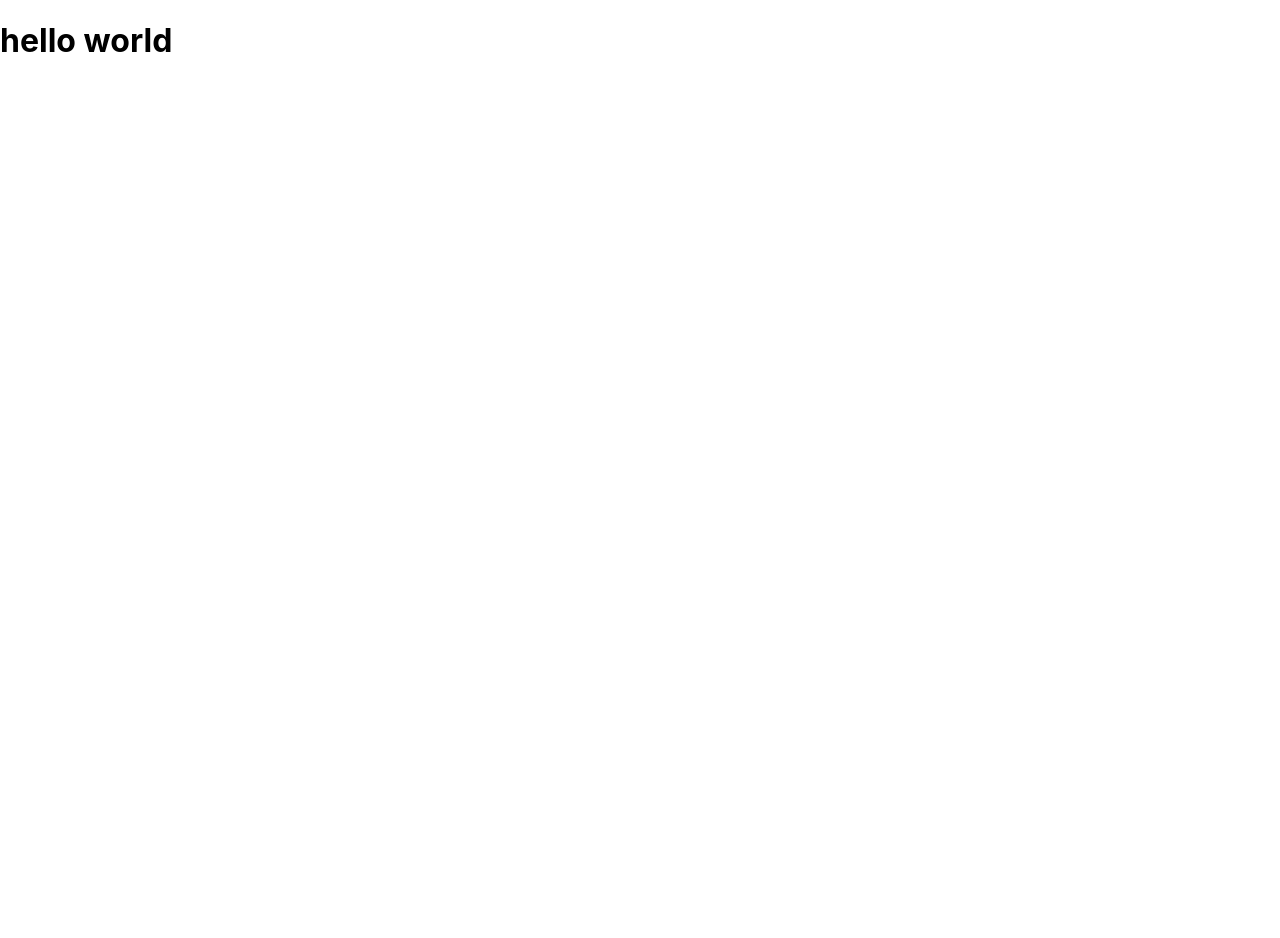
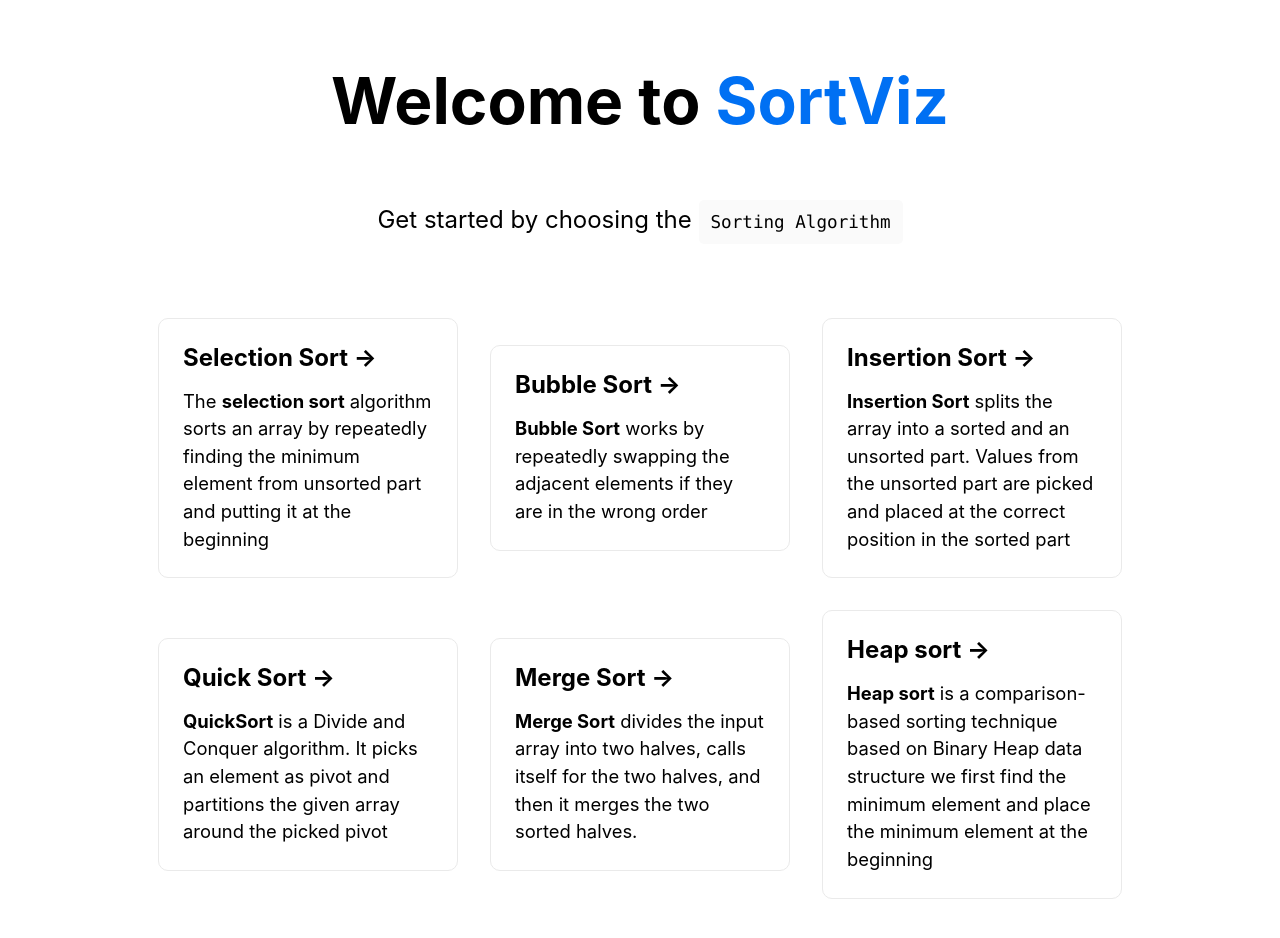
Before and after one commit to Kuro0911/Sorting-Visualizer, a Next.js app: page / in a window 1280 px wide. Shown: the top 938 px of the page. Before the commit the page ends 800 px from the top, so only its background shows below. Built offline with nearby package versions, Linux system fonts and the light colour scheme.

Commit message:
created the homepage

```diff
--- a/package.json
+++ b/package.json
@@ -11,7 +11,8 @@
   "dependencies": {
     "next": "12.1.6",
     "react": "18.1.0",
-    "react-dom": "18.1.0"
+    "react-dom": "18.1.0",
+    "react-router-dom": "^6.3.0"
   },
   "devDependencies": {
     "eslint": "8.15.0",
--- /dev/null
+++ b/pages/bubble-sort/index.js
@@ -0,0 +1,4 @@
+const bubbleSort = () => {
+  return <h1>bubble - sort</h1>;
+};
+export default bubbleSort;
--- /dev/null
+++ b/pages/heap-sort/index.js
@@ -0,0 +1,4 @@
+const heapSort = () => {
+  return <h1>heap - sort</h1>;
+};
+export default heapSort;
--- a/pages/index.js
+++ b/pages/index.js
@@ -1,5 +1,83 @@
+import Head from "next/head";
+import Image from "next/image";
 import styles from "../styles/Home.module.css";
+import Link from "next/link";
 
 export default function Home() {
-  return <h1>hello world</h1>;
+  return (
+    <div className={styles.container}>
+      <main className={styles.main}>
+        <h1 className={styles.title}>
+          Welcome to <a>SortViz</a>
+        </h1>
+
+        <p className={styles.description}>
+          Get started by choosing the{" "}
+          <code className={styles.code}>Sorting Algorithm</code>
+        </p>
+
+        <div className={styles.grid}>
+          <Link href="/select-sort">
+            <a className={styles.card}>
+              <h2>Selection Sort &rarr;</h2>
+              <p>
+                The <b>selection sort</b> algorithm sorts an array by repeatedly
+                finding the minimum element from unsorted part and putting it at
+                the beginning
+              </p>
+            </a>
+          </Link>
+          <Link href="/bubble-sort">
+            <a className={styles.card}>
+              <h2>Bubble Sort &rarr;</h2>
+              <p>
+                <b>Bubble Sort</b> works by repeatedly swapping the adjacent
+                elements if they are in the wrong order
+              </p>
+            </a>
+          </Link>
+          <Link href="/insert-sort">
+            <a className={styles.card}>
+              <h2>Insertion Sort &rarr;</h2>
+              <p>
+                <b>Insertion Sort</b> splits the array into a sorted and an
+                unsorted part. Values from the unsorted part are picked and
+                placed at the correct position in the sorted part
+              </p>
+            </a>
+          </Link>
+          <Link href="/quick-sort">
+            <a className={styles.card}>
+              <h2>Quick Sort &rarr;</h2>
+              <p>
+                <b>QuickSort</b> is a Divide and Conquer algorithm. It picks an
+                element as pivot and partitions the given array around the
+                picked pivot
+              </p>
+            </a>
+          </Link>
+          <Link href="/merge-sort">
+            <a className={styles.card}>
+              <h2>Merge Sort &rarr;</h2>
+              <p>
+                <b>Merge Sort</b> divides the input array into two halves, calls
+                itself for the two halves, and then it merges the two sorted
+                halves.
+              </p>
+            </a>
+          </Link>
+          <Link href="/heap-sort">
+            <a className={styles.card}>
+              <h2>Heap sort &rarr;</h2>
+              <p>
+                <b>Heap sort</b> is a comparison-based sorting technique based
+                on Binary Heap data structure we first find the minimum element
+                and place the minimum element at the beginning
+              </p>
+            </a>
+          </Link>
+        </div>
+      </main>
+    </div>
+  );
 }
--- /dev/null
+++ b/pages/insert-sort/index.js
@@ -0,0 +1,4 @@
+const insertSort = () => {
+  return <h1>insert - sort</h1>;
+};
+export default insertSort;
--- /dev/null
+++ b/pages/merge-sort/index.js
@@ -0,0 +1,4 @@
+const mergeSort = () => {
+  return <h1>merge - sort</h1>;
+};
+export default mergeSort;
--- /dev/null
+++ b/pages/quick-sort/index.js
@@ -0,0 +1,4 @@
+const quickSort = () => {
+  return <h1>quick - sort</h1>;
+};
+export default quickSort;
--- /dev/null
+++ b/pages/select-sort/index.js
@@ -0,0 +1,4 @@
+const selectSort = () => {
+  return <h1>select - sort</h1>;
+};
+export default selectSort;
--- a/styles/Home.module.css
+++ b/styles/Home.module.css
@@ -70,7 +70,7 @@
   align-items: center;
   justify-content: center;
   flex-wrap: wrap;
-  max-width: 800px;
+  max-width: 85%;
 }
 
 .card {
@@ -99,7 +99,7 @@
 
 .card p {
   margin: 0;
-  font-size: 1.25rem;
+  font-size: 1.15rem;
   line-height: 1.5;
 }
 
```
Also changed, not shown: 1 other file (tests, documents, lock files or other folders).
